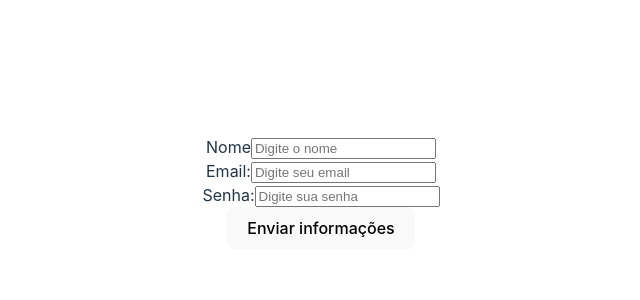
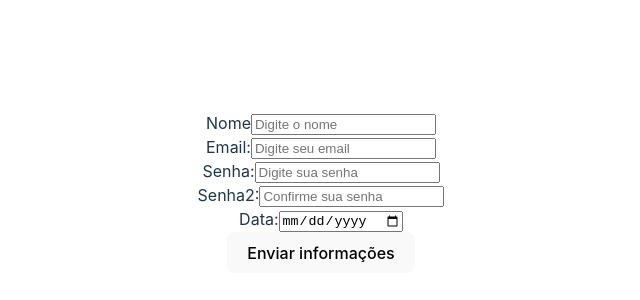
Before and after one commit to Ebraim30/MAtue30, a Vue app: page / in a window 1280 px wide. Shown: the part 208-508 px from the top of the page, without its empty margins (319-959 px from the left). Built offline with nearby package versions, Linux system fonts and the light colour scheme.

Commit message:
continuacao-DATE

```diff
--- a/src/App.vue
+++ b/src/App.vue
@@ -10,6 +10,12 @@
                 <div class="input-pass">
                 <label for="password">Senha:</label>
                 <input type="password" placeholder="Digite sua senha"></div>
+                <div class="input-pass">
+                <label for="password">Senha2:</label>
+                <input type="password" placeholder="Confirme sua senha"></div>
+                <div class="input-date">
+                <label for="date">Data:</label>
+                <input type="date" placeholder="Date"></div>
                 <button type="submit">Enviar informações</button>
         </form>
     </div>
```
